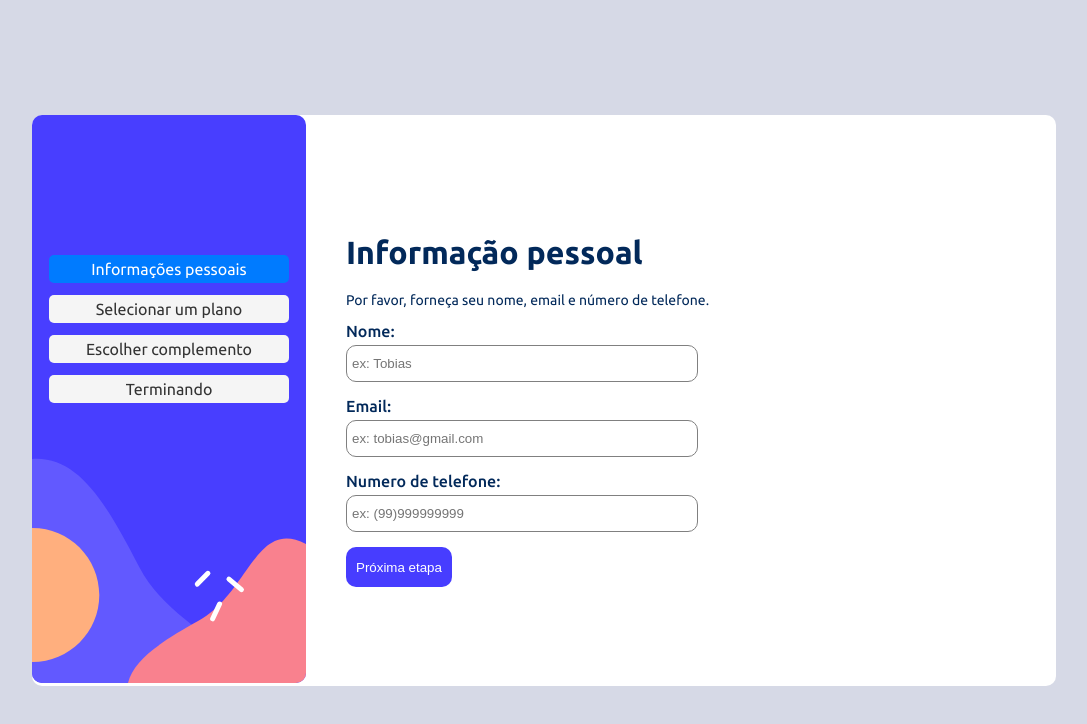
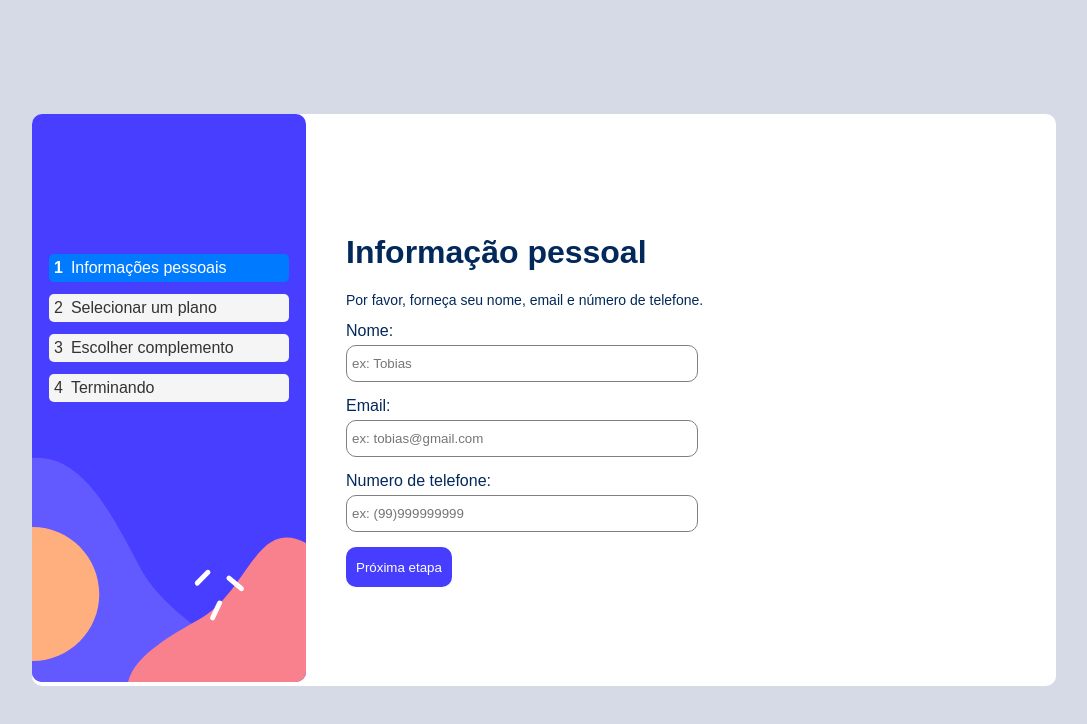
Before and after one commit to tobiasramos/multi-step-form, a React (Create React App) app: page / in a window 1280 px wide. Shown: the top 724 px of the page, without its empty margins (96-1183 px from the left). Built offline with nearby package versions, Linux system fonts and the light colour scheme; the HTML template or start-up script is replaced by a standard one.

Commit message:
Resolvendo alguns erros que estavam exbindo no console

```diff
--- a/src/App.css
+++ b/src/App.css
@@ -1,12 +1,10 @@
-@import url('https://fonts.googleapis.com/css2?family=Ubuntu:wght@400;500;700&display=swap');
-
 .App {
   margin: 0px;
   padding: 0px;
   display: flex;
   justify-content: center;
   box-sizing: border-box;
-  font-family: 'Ubuntu', sans-serif;
+  font-family:  sans-serif;
   height: 100vh;
   background-color: hsl(229, 24%, 87%);
   color: hsl(213, 96%, 18%);
--- a/src/components/personalInfo/personal-info.js
+++ b/src/components/personalInfo/personal-info.js
@@ -44,7 +44,7 @@ const PersonalInfo = () => {
       <SubTitle>
         Por favor, forneça seu nome, email e número de telefone.
       </SubTitle>
-      <CampInput error={nameError}>
+      <CampInput error={nameError ? "true" : undefined}>
         <Label>Nome:</Label>
         <Input
           type="text"
@@ -54,7 +54,7 @@ const PersonalInfo = () => {
         />
         {nameError && <ErrorMessage>Por favor, preencha o nome.</ErrorMessage>}
       </CampInput>
-      <CampInput error={emailError}>
+      <CampInput error={nameError ? "true" : undefined}>
         <Label>Email:</Label>
         <Input
           type="email"
@@ -66,7 +66,7 @@ const PersonalInfo = () => {
           <ErrorMessage>Por favor, preencha o email.</ErrorMessage>
         )}
       </CampInput>
-      <CampInput error={numberError}>
+      <CampInput error={nameError ? "true" : undefined}>
         <Label>Numero de telefone:</Label>
         <Input
           type="text"
@@ -80,7 +80,7 @@ const PersonalInfo = () => {
           <ErrorMessage>Por favor, preencha o número de telefone.</ErrorMessage>
         )}
       </CampInput>
-      <NextButton />
+      <NextButton onClick={handleNextStep} />
     </Form>
   );
 };
--- a/src/components/timeline/timeline.js
+++ b/src/components/timeline/timeline.js
@@ -1,5 +1,5 @@
 import { NavLink, useLocation } from "react-router-dom";
-import styled from "styled-components";
+import styled, { StyleSheetManager } from "styled-components";
 
 const Timeline = () => {
   const timelineSteps = [
@@ -28,6 +28,9 @@ const Timeline = () => {
               handleClick(event, location.pathname === step.path)
             }
           >
+            <StepNumber isActive={location.pathname === step.path}>
+              {index + 1}
+            </StepNumber>
             {step.label}
           </NavLink>
         </TimelineStep>
@@ -54,7 +57,8 @@ const TimelineStep = styled.div`
     cursor: auto;
     color: #333;
     text-decoration: none;
-    display: block;
+    display: flex; /* Align items horizontally */
+    align-items: center; /* Vertically center items */
     padding: 5px;
     border-radius: 5px;
     background-color: ${({ isActive }) => (isActive ? "#007bff" : "#f5f5f5")};
@@ -62,4 +66,17 @@ const TimelineStep = styled.div`
   }
 `;
 
-export default Timeline;
+const StepNumber = styled.span`
+  margin-right: 8px;
+  font-weight: ${({ isActive }) => (isActive ? "bold" : "normal")};
+`;
+
+function App() {
+  return (
+    <StyleSheetManager shouldForwardProp={(prop) => prop !== "isActive"}>
+      <Timeline />
+    </StyleSheetManager>
+  );
+}
+
+export default App;
```
